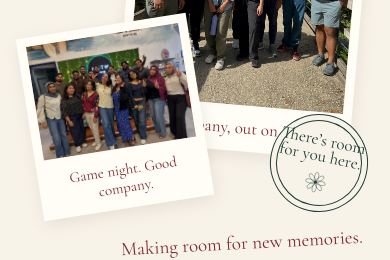
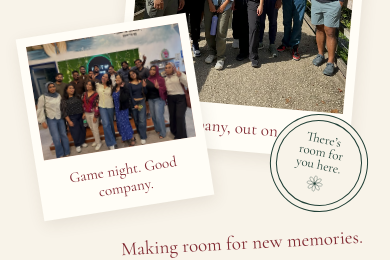
Before and after one commit to wasifsarwar/bengalisofphiladelphia, a React (Vite) app: page / in a window 390 px wide. Shown: the part 800-1060 px from the top of the page. Built offline with nearby package versions, Linux system fonts and the light colour scheme.

Commit message:
fix there's room for you here

```diff
--- a/src/App.tsx
+++ b/src/App.tsx
@@ -41,7 +41,7 @@ export function App() {
           <div className="hero-collage">
             <PhotoSpace loading="eager" className="hero-photo-main" image="BOP_Hike.png" alt="BOP members gathered on a wooded hiking trail" caption="Good company, out on the trail." />
             <PhotoSpace loading="eager" className="hero-photo-small" image="BOP_Game_Night.png" alt="BOP members posing together at game night" caption="Game night. Good company." tone="rose" />
-            <div className="belonging-stamp"><span>There’s room<br />for you here.</span><Flower /></div>
+            <div className="belonging-stamp"><span>There’s<br />room for<br />you here.</span><Flower /></div>
             <p className="collage-note">Making room for new memories.</p>
           </div>
         </section>
--- a/src/style.css
+++ b/src/style.css
@@ -74,8 +74,8 @@ em { font-weight: 500; }
 .hero-photo-small .photo-surface { aspect-ratio: .97; }
 .hero-photo-small figcaption { padding-block: 16px; text-align: center; font-size: 19px; }
 .belonging-stamp { position: absolute; right: 0; bottom: 74px; width: 132px; height: 132px; border: 1px solid var(--green); outline: 1px solid var(--green); outline-offset: -7px; background: var(--cream); border-radius: 50%; color: var(--green); display: flex; flex-direction: column; align-items: center; justify-content: center; transform: rotate(12deg); }
-.belonging-stamp > span { font-family: var(--serif); font-size: 21px; line-height: .95; text-align: center; }
-.belonging-stamp svg { width: 28px; margin-top: 7px; }
+.belonging-stamp > span { font-family: var(--serif); font-size: 18px; line-height: 1; text-align: center; max-width: 64%; flex-shrink: 0; }
+.belonging-stamp svg { width: 18px; height: 18px; flex-shrink: 0; margin-top: 4px; }
 .collage-note { position: absolute; right: 6px; bottom: 3px; font-family: var(--serif); font-size: 21px; font-style: italic; transform: rotate(-3deg); }
 .community-ribbon { display: flex; align-items: center; justify-content: center; gap: clamp(28px, 4vw, 65px); background: var(--red); color: var(--cream); padding: 22px 25px; }
 .community-ribbon > span { font-family: var(--serif); font-size: 26px; white-space: nowrap; }
@@ -141,7 +141,7 @@ em { font-weight: 500; }
   .hero-photo-small { bottom: 60px; }
   .hero-photo-small figcaption { font-size: 17px; }
   .belonging-stamp { width: 110px; height: 110px; bottom: 76px; }
-  .belonging-stamp > span { font-size: 19px; }
+  .belonging-stamp > span { font-size: 15px; }
   .collage-note { bottom: 20px; }
   .hero-actions { gap: 20px; }
   .hero-actions .button { padding-inline: 20px; gap: 14px; }
@@ -176,8 +176,8 @@ em { font-weight: 500; }
   .hero-photo-main figcaption { font-size: 16px; }
   .hero-photo-small figcaption { font-size: 15px; }
   .belonging-stamp { width: 87px; height: 87px; right: -5px; bottom: 44px; }
-  .belonging-stamp > span { font-size: 16px; }
-  .belonging-stamp svg { width: 19px; }
+  .belonging-stamp > span { font-size: 12px; }
+  .belonging-stamp svg { width: 16px; height: 16px; margin-top: 3px; }
   .collage-note { font-size: 17px; bottom: -5px; }
   .community-ribbon { gap: 20px; flex-wrap: wrap; padding: 19px 24px; }
   .community-ribbon > span { font-size: 22px; }
@@ -229,8 +229,8 @@ em { font-weight: 500; }
   .photo-label svg { width: 42px; height: 42px; }
   .photo-corner { width: 15px; height: 15px; }
   .belonging-stamp { width: 98px; height: 98px; right: 2px; bottom: 42px; }
-  .belonging-stamp > span { font-size: 17px; }
-  .belonging-stamp svg { width: 23px; }
+  .belonging-stamp > span { font-size: 13px; }
+  .belonging-stamp svg { width: 18px; height: 18px; }
   .collage-note { font-size: 19px; right: 7px; bottom: 0; }
   .community-ribbon { display: grid; grid-template-columns: 1fr 23px 1fr; gap: 15px 16px; padding: 20px 26px; text-align: center; }
   .community-ribbon > svg:nth-of-type(2) { display: none; }
```
